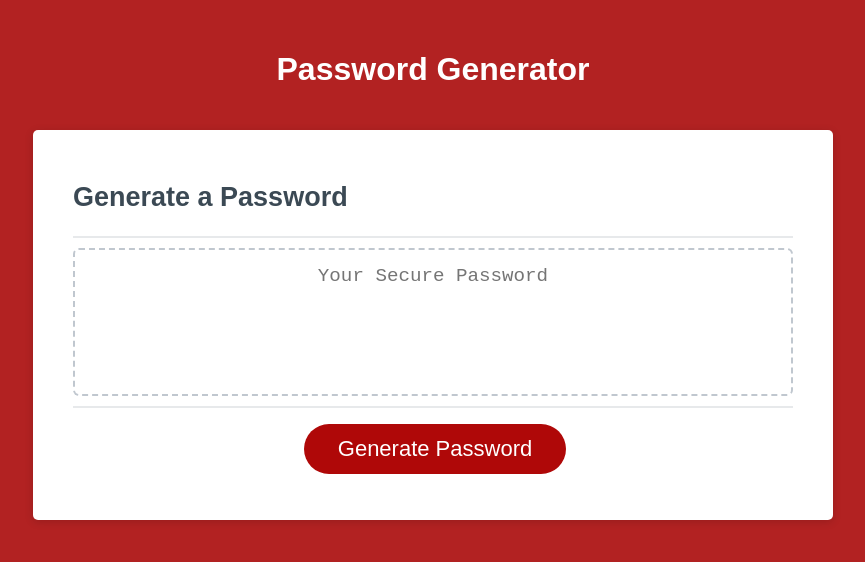
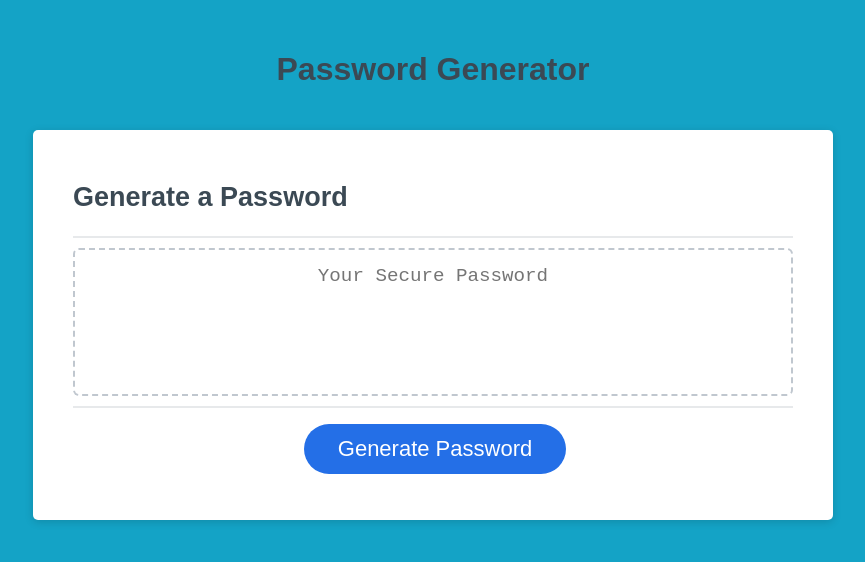
Before and after one commit to Jonathan-Goldstein/Password-Generator, a plain HTML site: page index.html in a window 1280 px wide. Shown: the whole page, without its empty margins (207-1072 px from the left). Drawn offline with Linux system fonts and the light colour scheme.

Commit message:
Update style.css

```diff
--- a/assets/style.css
+++ b/assets/style.css
@@ -14,7 +14,7 @@ body,
 
 body {
   font-family: sans-serif;
-  background-color: #B22222;
+  background-color: #14a3c6;
 }
 
 .wrapper {
@@ -27,7 +27,7 @@ header {
   text-align: center;
   padding: 20px;
   padding-top: 0px;
-  color: hsl(0, 0%, 100%);
+  color: hsl(206, 17%, 28%);
 }
 
 .card {
@@ -74,7 +74,7 @@ header {
 
 .btn {
   border: none;
-  background-color: hsl(360, 91%, 36%);
+  background-color: rgb(36, 111, 231);
   border-radius: 25px;
   box-shadow: rgba(0, 0, 0, 0.1) 0px 1px 6px 0px rgba(0, 0, 0, 0.2) 0px 1px 1px
     0px;
```
